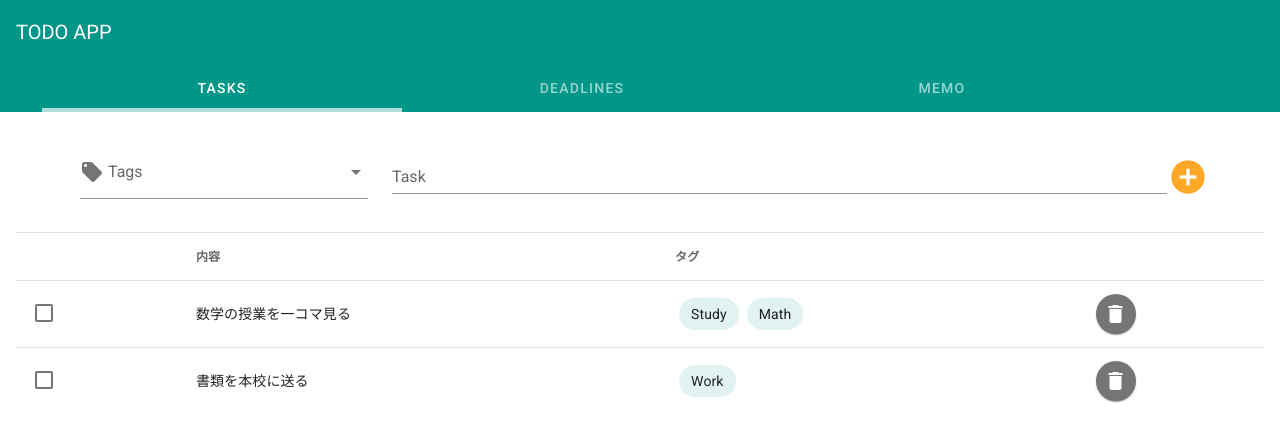
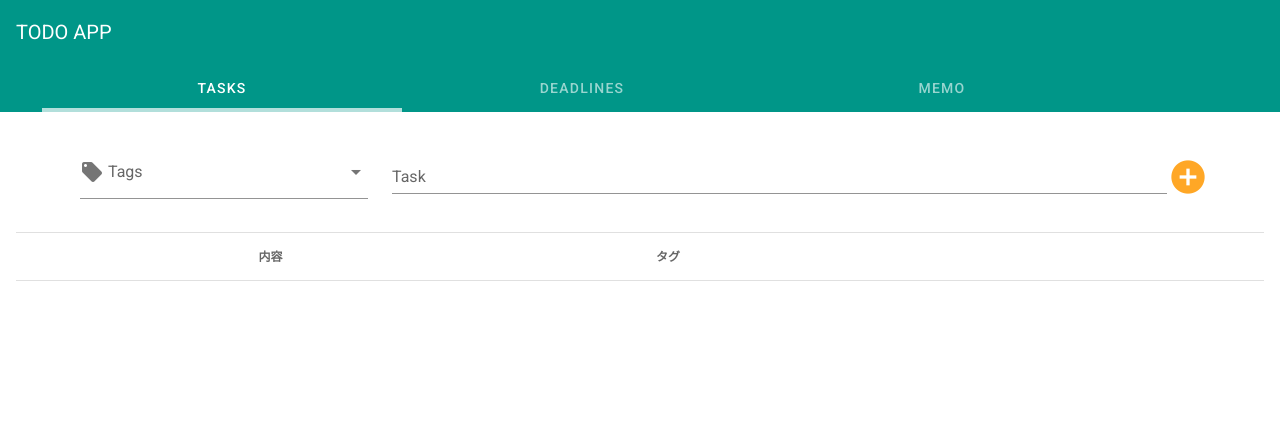
Before and after one commit to floppy73/vue-todo-app, a Vue app: page / in a window 1280 px wide. Shown: the top 442 px of the page. Built offline with nearby package versions, Linux system fonts and the light colour scheme.

Commit message:
Save tasks data in indexedDB

```diff
--- a/src/components/Tasks.vue
+++ b/src/components/Tasks.vue
@@ -91,28 +91,33 @@ export default {
       tagList: ['Work', 'Study', 'Math'],
       tagValues: [],
       taskValue: '',
-      tasks: [
-        {content: '数学の授業を一コマ見る', tags: ['Study', 'Math'], isChecked: false},
-        {content: '書類を本校に送る', tags: ['Work'], isChecked: false}
-      ]
+      tasks: []
     }
   },
   methods: {
-    addTask: function() {
+    addTask: async function () {
       let taskObj =  {
         content: this.taskValue,
         tags: this.tagValues,
         isChecked: false
       };
-      this.tasks.push(taskObj);
       this.db.tasks.add(taskObj);
-      this.tagValues = "",
+      let allTasks = await this.db.tasks.toArray();
+      this.tasks = allTasks;
+      this.tagValues = "";
       this.taskValue = ""
     },
-    deleteTask: function(item) {
+    deleteTask: async function(item) {
       let index = this.tasks.indexOf(item);
-      this.tasks.splice(index, 1);
+      this.db.tasks.delete(item.id);
+      let allTasks = await this.db.tasks.toArray();
+      this.tasks = allTasks;
     }
+  },
+
+  async created () {
+    let allTasks = await this.db.tasks.toArray();
+    this.tasks = allTasks;
   }
 }
 </script>
```
